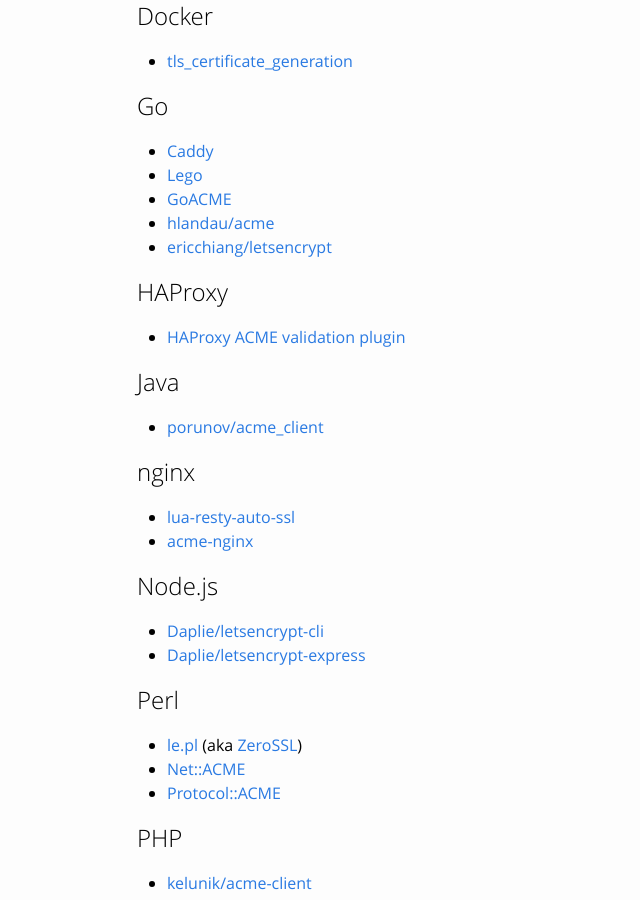
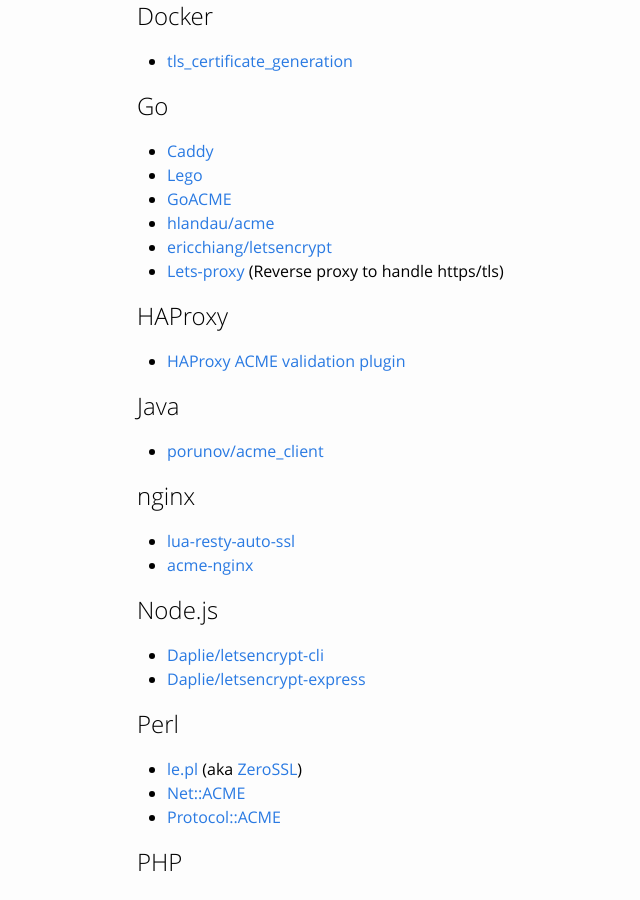
Before and after one commit to snowman1120/website, a Jekyll site: the page built from docs/client-options.md, in a window 1280 px wide and 900 px high, scrolled down 1002 px. Shown: the whole window, without its empty margins (33-673 px from the left). Built offline with Jekyll 4.4.1, drawn with Linux system fonts in a browser that asks for light colours.

Commit message:
Add lets-proxy to client options (#105)

```diff
--- a/docs/client-options.md
+++ b/docs/client-options.md
@@ -47,6 +47,7 @@ third party clients.
 - [GoACME](https://github.com/google/goacme)
 - [hlandau/acme](https://github.com/hlandau/acme)
 - [ericchiang/letsencrypt](https://github.com/ericchiang/letsencrypt)
+- [Lets-proxy](https://github.com/rekby/lets-proxy) (Reverse proxy to handle https/tls)
 
 ## HAProxy
 
```
